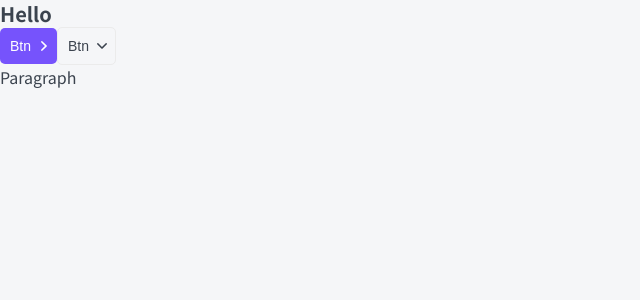
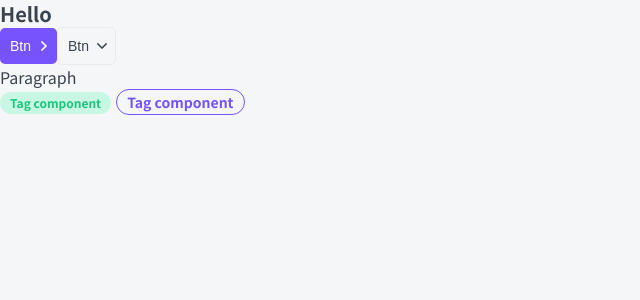
Before and after one commit to timurkalimullin/next-app, a Next.js app: page / in a window 1280 px wide. Shown: the top 300 px of the page, without its empty margins (0-640 px from the left). Built offline with nearby package versions, Linux system fonts and the light colour scheme.

Commit message:
add tag component

```diff
--- /dev/null
+++ b/components/Tag/Tag.module.css
@@ -0,0 +1,52 @@
+.tag {
+  display: inline-block;
+
+  box-sizing: border-box;
+  margin-right: 5px;
+  padding: 5px 10px;
+
+  border-radius: 20px;
+}
+
+.s {
+  font-size: 12px;
+  line-height: 12px;
+}
+
+.m {
+  font-size: 14px;
+  line-height: 14px;
+}
+
+.ghost {
+  border: 1px solid var(--gray-light);
+}
+
+.red {
+  color: var(--white);
+  background-color: #DE0000;
+
+  font-weight: bold;
+}
+
+.gray {
+  color: var(--white);
+  background-color: #83C0D9;
+
+  font-weight: bold;
+}
+
+.green {
+  color: var(--green);
+  background-color: var(--green-light);
+
+  font-weight: bold;
+}
+
+.primary {
+  color: var(--primary);
+  border: 1px solid var(--primary);
+  background-color: transparent;
+
+  font-weight: bold;
+}
--- /dev/null
+++ b/components/Tag/Tag.tsx
@@ -0,0 +1,23 @@
+import React from "react";
+import { TagProps } from "./Tag.props";
+import styles from "./Tag.module.css";
+import cn from "classnames";
+
+export const Tag = ({
+  size = "s",
+  color = "ghost",
+  children,
+  href,
+  className,
+  ...restProps
+}: TagProps) => {
+  const classes = cn(className, styles.tag, {
+    [styles[size]]: size,
+    [styles[color]]: color,
+  });
+  return (
+    <div className={classes} {...restProps}>
+      {href ? <a href={href}>children</a> : children}
+    </div>
+  );
+};
--- a/components/index.ts
+++ b/components/index.ts
@@ -1,3 +1,4 @@
 export * from './Htag/Htag'
 export * from './Button/Button'
 export * from './Ptag/Ptag'
+export * from './Tag/Tag'
--- a/pages/index.tsx
+++ b/pages/index.tsx
@@ -1,4 +1,4 @@
-import { Htag, Button, Ptag } from "../components";
+import { Htag, Button, Ptag, Tag } from "../components";
 
 export default function Home() {
   return (
@@ -9,6 +9,12 @@ export default function Home() {
         Btn
       </Button>
       <Ptag>Paragraph</Ptag>
+      <Tag color="green" size="s">
+        Tag component
+      </Tag>
+      <Tag color="primary" size="m">
+        Tag component
+      </Tag>
     </div>
   );
 }
```
Also changed, not shown: components/Tag/Tag.props.ts (added, +9 -0 lines).
